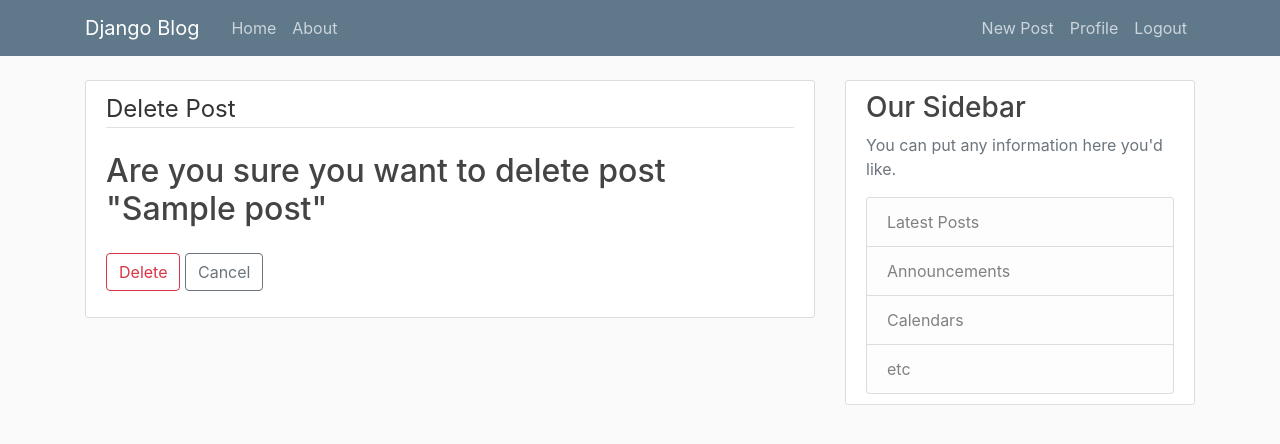
After one commit to Flantropy/Duo, a Django app: page /post/1/delete in a window 1280 px wide. The commit adds this page. Shown: the top 444 px of the page. Run offline with Django 3.2, Linux system fonts and the light colour scheme; a user stored in the database is signed in; tables that the repository leaves empty hold one stand-in row (values such as "Sample post"); some libraries are stand-ins or nearby versions.

Commit message:
Post forms improved, delete form added

```diff
--- a/blog/templates/blog/base.html
+++ b/blog/templates/blog/base.html
@@ -31,9 +31,9 @@
                 </div>
                 <div class="navbar-nav">
                     {% if user.is_authenticated %}
+                        <a class="nav-item nav-link" href="{% url 'post-create' %}">New Post</a>
                         <a class="nav-item nav-link" href="{% url 'profile' %}">Profile</a>
                         <a class="nav-item nav-link" href="{% url 'logout' %}">Logout</a>
-
                     {% else %}
                         <a class="nav-item nav-link" href="{% url 'login' %}">Login</a>
                         <a class="nav-item nav-link" href="{% url 'register' %}">Register</a>
--- /dev/null
+++ b/blog/templates/blog/post_confirm_delete.html
@@ -0,0 +1,16 @@
+{% extends 'blog/base.html' %}
+{% block content %}
+    <div class='content-section'>
+        <form method='POST'>
+            {% csrf_token %}
+             <fieldset class='form-group'>
+                 <legend class='border-bottom mb-4'>Delete Post</legend>
+                 <h2>Are you sure you want to delete post "{{ object.title }}"</h2>
+             </fieldset>
+            <div class="form-group">
+                <button class="btn btn-outline-danger" type="submit">Delete</button>
+                <a class="btn btn-outline-secondary" href="{% url 'post-detail' object.id %}">Cancel</a>
+            </div>
+        </form>
+    </div>
+{% endblock content %}
--- a/blog/templates/blog/post_detail.html
+++ b/blog/templates/blog/post_detail.html
@@ -6,6 +6,12 @@
             <div class="article-metadata">
                 <a class="mr-2" href="#">{{ object.author }}</a>
                 <small class="text-muted">{{ object.date_posted|date:"F d, y" }}</small>
+                {% if object.author == user %}
+                    <div>
+                        <a class="btn btn-secondary btn-sm mt-1 mb-1" href="{% url 'post-update' object.id %}">Update</a>
+                        <a class="btn btn-danger btn-sm mt-1 mb-1" href="{% url 'post-delete' object.id %}">Delete</a>
+                    </div>
+                {% endif %}
             </div>
             <h2 class="article-title">{{ object.title }}</h2>
             <p class="article-content">{{ object.content }}</p>
--- a/blog/urls.py
+++ b/blog/urls.py
@@ -1,13 +1,18 @@
 from . import views
 from django.urls import path
-from .views import (PostListView,
-                    PostDetailView,
-                    PostCreateView
+from .views import (
+    PostListView,
+    PostDetailView,
+    PostCreateView,
+    PostUpdateView,
+    PostDeleteViewView
 )
 
 urlpatterns = [
     path('', PostListView.as_view(), name='blog-home'),
     path('post/<int:pk>/', PostDetailView.as_view(), name='post-detail'),
+    path('post/<int:pk>/update', PostUpdateView.as_view(), name='post-update'),
+    path('post/<int:pk>/delete', PostDeleteViewView.as_view(), name='post-delete'),
     path('post/new/', PostCreateView.as_view(), name='post-create'),
     path('about/', views.about, name='blog-about'),
 ]
--- a/blog/views.py
+++ b/blog/views.py
@@ -1,8 +1,12 @@
 from django.shortcuts import render
+from django.contrib.auth.mixins import LoginRequiredMixin, UserPassesTestMixin
 from django.views.generic import (
     ListView,
     DetailView,
-    CreateView)
+    CreateView,
+    UpdateView,
+    DeleteView
+)
 from .models import Post
 
 
@@ -25,7 +29,16 @@ class PostDetailView(DetailView):
     model = Post
 
 
-class PostCreateView(CreateView):
+class PostDeleteViewView(LoginRequiredMixin, UserPassesTestMixin, DeleteView):
+    model = Post
+    success_url = '/'
+
+    def test_func(self):
+        post = self.get_object()
+        return self.request.user == post.author
+
+
+class PostCreateView(LoginRequiredMixin, CreateView):
     model = Post
     fields = ['title', 'content']
 
@@ -34,5 +47,18 @@ class PostCreateView(CreateView):
         return super().form_valid(form)
 
 
+class PostUpdateView(LoginRequiredMixin, UserPassesTestMixin, UpdateView):
+    model = Post
+    fields = ['title', 'content']
+
+    def form_valid(self, form):
+        form.instance.author = self.request.user
+        return super().form_valid(form)
+
+    def test_func(self):
+        post = self.get_object()
+        return self.request.user == post.author
+
+
 def about(request):
     return render(request, 'blog/about.html', {'title': 'About'})
```
